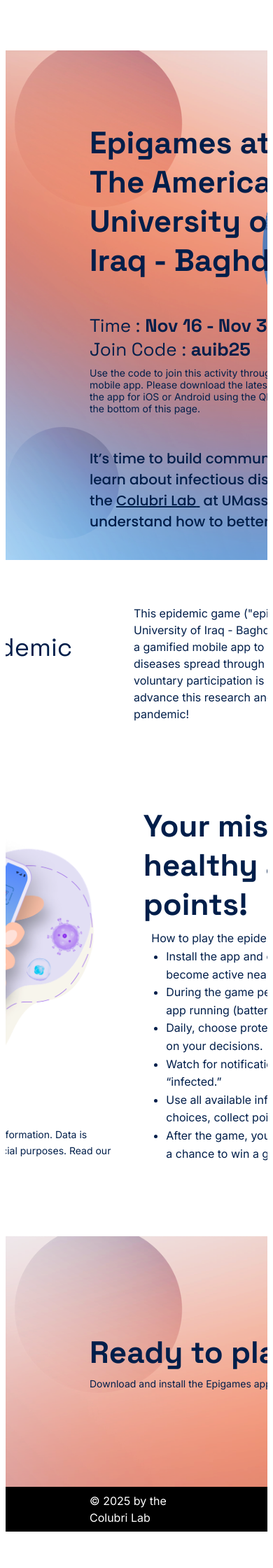
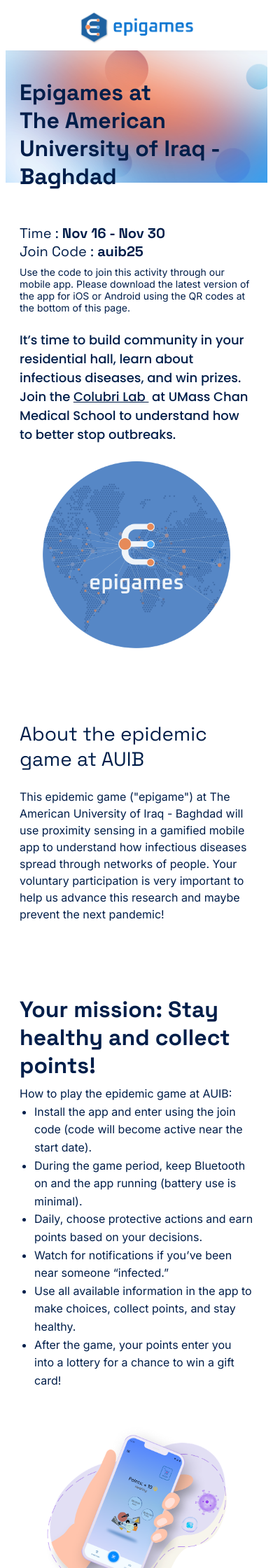
Before and after one commit to colabobio/epidemica-website, a Jekyll site: the page epigames/auib25/info/index.html, which Jekyll copies as it is, in a window 390 px wide. Shown: the top 2240 px of the page at 70% size. Built offline with Jekyll 4.4.1, drawn with Linux system fonts in a browser that asks for light colours; before the commit the page ends 2196 px from its top, so only the background shows below that; some of the changed text lies outside the part shown.

Commit message:
responsive mode ttweaks

```diff
--- a/epigames/auib25/info/index.html
+++ b/epigames/auib25/info/index.html
@@ -23,7 +23,6 @@
     		</div>
     		<div class="main">
       			<img class="hero-bg-icon" src="images/bg.png" alt="">
-      			<img class="hero-foreground-icon" src="images/epigames-image.png" alt="">
 
       			<div class="div">
         				<div class="heading">
@@ -50,6 +49,7 @@
           					</a> at UMass Chan Medical School to understand how to better stop outbreaks.
         				</div>
       			</div>
+      			<img class="hero-foreground-icon" src="images/epigames-image.png" alt="">
     		</div>
     		<div class="spacer">
     		</div>
@@ -105,6 +105,10 @@
         				</div>
       			</div>
     		</div>
+    		<div class="qr-codes-mobile">
+      			<img class="qr-mobile-apple" src="images/apple-qr.png" alt="Download on App Store">
+      			<img class="qr-mobile-google" src="images/google-qr.png" alt="Get it on Google Play">
+    		</div>
     		<div class="footnote">
       			<div class="by-the-colubri">© 2025 by the Colubri Lab</div>
     		</div>
--- a/epigames/auib25/info/style.css
+++ b/epigames/auib25/info/style.css
@@ -338,7 +338,8 @@
   	display: flex;
   	flex-direction: column;
   	align-items: flex-start;
-  	justify-content: center;
+  	justify-content: flex-start;
+  	padding-top: 40px;
   	box-sizing: border-box;
   	z-index: 2;
   	flex-shrink: 0;
@@ -387,3 +388,225 @@
   	position: relative;
   	line-height: 150%;
 }
+
+/* Mobile QR codes container - hidden on desktop */
+.qr-codes-mobile {
+  	display: none;
+}
+
+/* Mobile Responsive Styles */
+@media screen and (max-width: 768px) {
+  	/* Navigation */
+  	.nav-bar {
+    		width: 100%;
+    		padding: 8px 20px;
+  	}
+
+  	/* Hero Section */
+  	.main {
+    		padding: 40px 20px;
+    		gap: 24px;
+  	}
+
+  	.hero-bg-icon {
+    		width: 100%;
+    		height: auto;
+  	}
+
+  	.hero-foreground-icon {
+    		position: relative;
+    		right: auto;
+    		top: auto;
+    		width: 80%;
+    		max-width: 300px;
+    		margin: 20px auto;
+    		display: block;
+  	}
+
+  	.div {
+    		width: 100%;
+    		max-width: 100%;
+    		padding: 0 10px;
+  	}
+
+  	.heading {
+    		width: 100%;
+    		max-width: 100%;
+  	}
+
+  	.epigames-at-the {
+    		width: 100%;
+    		font-size: 32px;
+  	}
+
+  	.container {
+    		width: 100%;
+    		font-size: 20px;
+  	}
+
+  	.use-the-code {
+    		width: 100%;
+  	}
+
+  	.div2 {
+    		width: 100%;
+    		max-width: 100%;
+    		padding: 0 10px;
+  	}
+
+  	.its-time-to-container {
+    		width: 100%;
+    		font-size: 18px;
+  	}
+
+  	/* About Section */
+  	.about2 {
+    		padding: 16px 20px;
+  	}
+
+  	.heading2 {
+    		width: 100%;
+    		flex-direction: column;
+    		gap: 24px;
+  	}
+
+  	.about-the-epidemic {
+    		width: 100%;
+    		font-size: 28px;
+  	}
+
+  	.this-epidemic-game {
+    		width: 100%;
+  	}
+
+  	/* How to Play Section */
+  	.how-to-play {
+    		padding: 0 20px;
+  	}
+
+  	.heading3 {
+    		width: 100%;
+    		flex-direction: column;
+    		gap: 24px;
+  	}
+
+  	.container2 {
+    		order: 2;
+    		width: 100%;
+  	}
+
+  	.app-illustration-icon {
+    		width: 100%;
+    		max-width: 300px;
+  	}
+
+  	.all-user-data-is-secure-and-an-parent {
+    		width: 100%;
+  	}
+
+  	.all-user-data {
+    		width: 100%;
+  	}
+
+  	.your-mission-stay-healthy-and-parent {
+    		order: 1;
+    		width: 100%;
+  	}
+
+  	.your-mission-stay {
+    		width: 100%;
+    		font-size: 32px;
+  	}
+
+  	.how-to-play-container {
+    		width: 100%;
+  	}
+
+  	/* Footer Section */
+  	.main2 {
+    		height: auto;
+    		padding: 30px 20px;
+    		gap: 16px;
+  	}
+
+  	.footer-bg-icon {
+    		width: 100%;
+    		height: auto;
+  	}
+
+  	.footer-apple-qr-icon,
+  	.footer-google-qr-icon {
+    		display: none;
+  	}
+
+  	.qr-codes-mobile {
+    		display: flex;
+    		flex-direction: column;
+    		align-items: center;
+    		justify-content: center;
+    		gap: 20px;
+    		padding: 20px;
+    		background-color: #fff;
+    		width: 100%;
+    		margin: 0 auto;
+  	}
+
+  	.qr-mobile-apple,
+  	.qr-mobile-google {
+    		width: 150px;
+    		height: auto;
+    		display: block;
+    		margin: 0 auto;
+  	}
+
+  	.container3 {
+    		width: 100%;
+    		max-width: 100%;
+    		align-items: center;
+    		padding: 0;
+    		margin-top: -40px;
+  	}
+
+  	.content {
+    		flex-direction: column;
+    		align-items: center;
+    		height: auto;
+    		padding-top: 30px;
+  	}
+
+  	.text {
+    		width: 100%;
+    		align-items: center;
+    		text-align: center;
+    		max-width: 90%;
+    		margin: 0 auto;
+  	}
+
+  	.epigames-at-the {
+    		font-size: 32px;
+  	}
+
+  	.use-the-code {
+    		width: 100%;
+  	}
+
+  	.text .epigames-at-the {
+    		font-size: 28px;
+    		margin-bottom: 8px;
+  	}
+
+  	.text .use-the-code {
+    		font-size: 16px;
+  	}
+
+  	/* Footnote */
+  	.footnote {
+    		padding: 8px 20px;
+  	}
+
+  	/* Spacers */
+  	.spacer,
+  	.spacer2 {
+    		width: 100%;
+  	}
+}
```
